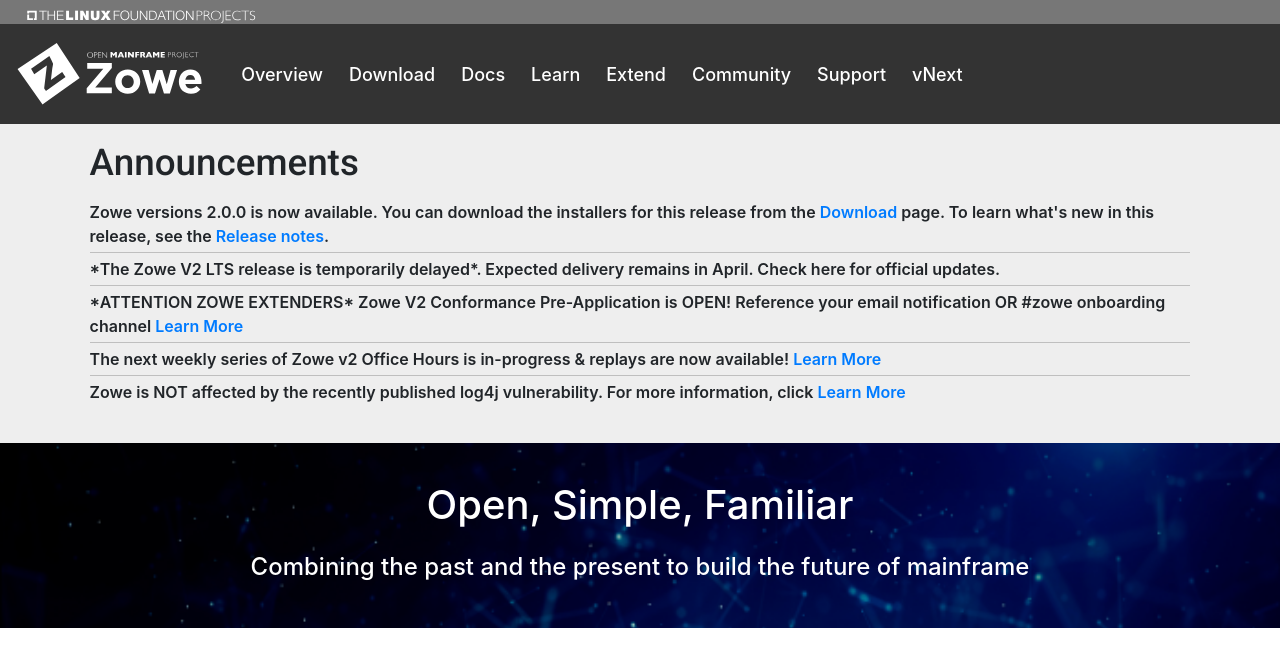
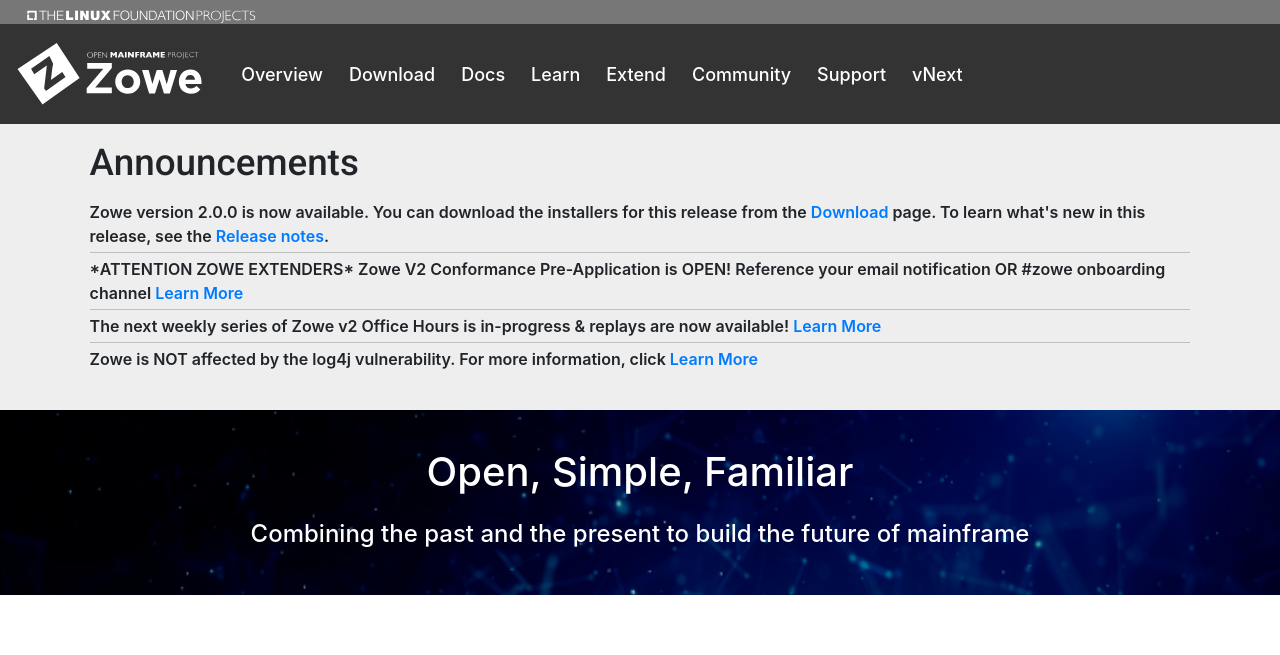
Before and after one commit to zowe/zowe.github.io, a Jekyll site: the page built from index.md, in a window 1280 px wide and 900 px high, cut to the strip 0-655 px from the top of the window. Built offline with Jekyll 4.4.1, drawn with Linux system fonts in a browser that asks for light colours; our own code applies the rules of GitHub Pages for plain Markdown files.

Commit message:
Clean up announcement section
Signed-off-by: nannanli <nannanli@cn.ibm.com>

```diff
--- a/_data/announcements.yml
+++ b/_data/announcements.yml
@@ -1,9 +1,8 @@
 # Announcements
 # Any kind of links should NOT be in ""
-- announcement: "*The Zowe V2 LTS release is temporarily delayed*. Expected delivery remains in April. Check here for official updates."
 - announcement: "*ATTENTION ZOWE EXTENDERS* Zowe V2 Conformance Pre-Application is OPEN! Reference your email notification OR #zowe onboarding channel"
   link: https://slack.openmainframeproject.org/
 - announcement: "The next weekly series of Zowe v2 Office Hours is in-progress & replays are now available!"
   link: https://www.zowe.org/vNext.html#office-hours
-- announcement: "Zowe is NOT affected by the recently published log4j vulnerability. For more information, click"
+- announcement: "Zowe is NOT affected by the log4j vulnerability. For more information, click"
   link: https://github.com/zowe/community/issues/1381
--- a/index.md
+++ b/index.md
@@ -55,7 +55,7 @@
 
 <div class="announcementsection">
   <h1>Announcements</h1>
-  <strong>Zowe versions {{ site.data.releases.v2[0].version }} is now available. You can download the installers for this release from the <a href="/download">Download</a> page. To learn what's new in this release, see the <a href="https://docs.zowe.org/stable/getting-started/release-notes/v2_0_0">Release notes</a>.<br></strong>
+  <strong>Zowe version {{ site.data.releases.v2[0].version }} is now available. You can download the installers for this release from the <a href="/download">Download</a> page. To learn what's new in this release, see the <a href="https://docs.zowe.org/stable/getting-started/release-notes/v2_0_0">Release notes</a>.<br></strong>
   {% if site.data.announcements %}
     {% for announcement in site.data.announcements %}
     <hr class="w-100" style="margin-top: 0.25rem; margin-bottom: 0.25rem; border-top: 1px solid rgb(0 0 0 / 20%)">
```
Also changed, not shown: download.md (+1 -1 lines), vNext.md (+1 -1 lines).
